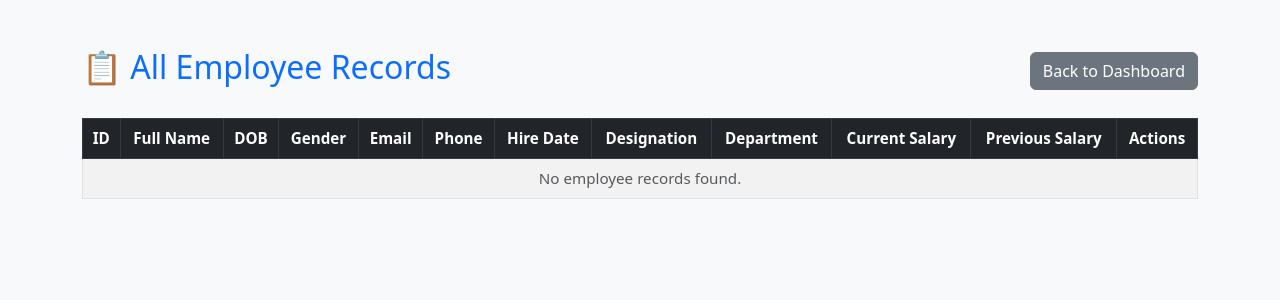
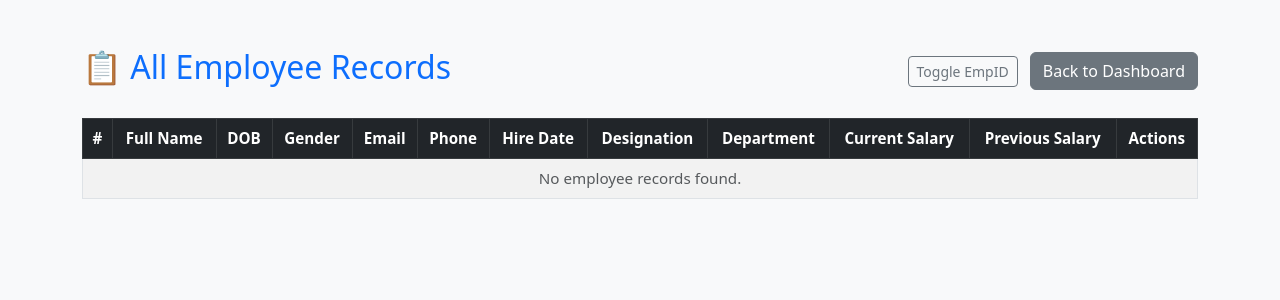
Before and after one commit to pratham1kruk/HR-management-system, a Flask app: page /employees/ in a window 1280 px wide. Shown: the top 300 px of the page. Run offline with Flask 3, Linux system fonts and the light colour scheme; data that the repository does not hold is empty; some libraries are stand-ins or nearby versions.

Commit message:
employee_list.html feature added

```diff
--- a/backend/templates/employee_list.html
+++ b/backend/templates/employee_list.html
@@ -12,16 +12,21 @@
     </style>
 </head>
 <body class="bg-light">
+
 <div class="container py-5">
     <div class="d-flex justify-content-between align-items-center mb-4">
         <h2 class="text-primary">📋 All Employee Records</h2>
+        <div>
+            <button class="btn btn-sm btn-outline-secondary me-2" onclick="toggleEmpId()">Toggle EmpID</button>
             <a href="{{ url_for('employee.employee_home') }}" class="btn btn-secondary">Back to Dashboard</a>
+        </div>
     </div>
 
     <table class="table table-bordered table-striped table-hover">
         <thead class="table-dark text-center">
             <tr>
-                    <th>ID</th>
+                <th>#</th>
+                <th class="emp-id-column d-none">EmpID</th>
                 <th>Full Name</th>
                 <th>DOB</th>
                 <th>Gender</th>
@@ -38,7 +43,8 @@
         <tbody>
             {% for emp in employees %}
             <tr>
-                    <td class="text-center">{{ emp.emp_id }}</td>
+                <td class="text-center" data-bs-toggle="tooltip" title="EmpID: {{ emp.emp_id }}">{{ loop.index }}</td>
+                <td class="emp-id-column d-none text-center">{{ emp.emp_id }}</td>
                 <td>{{ emp.full_name }}</td>
                 <td>{{ emp.dob or '—' }}</td>
                 <td>{{ emp.gender or '—' }}</td>
@@ -63,11 +69,27 @@
             </tr>
             {% else %}
             <tr>
-                    <td colspan="13" class="text-center text-muted">No employee records found.</td>
+                <td colspan="14" class="text-center text-muted">No employee records found.</td>
             </tr>
             {% endfor %}
         </tbody>
     </table>
 </div>
+
+<!-- Bootstrap JS for tooltip -->
+<script src="https://cdn.jsdelivr.net/npm/bootstrap@5.3.0/dist/js/bootstrap.bundle.min.js"></script>
+<script>
+    // Enable Bootstrap tooltips
+    const tooltipTriggerList = [].slice.call(document.querySelectorAll('[data-bs-toggle="tooltip"]'));
+    tooltipTriggerList.map(t => new bootstrap.Tooltip(t));
+
+    // Toggle EmpID column
+    function toggleEmpId() {
+        document.querySelectorAll('.emp-id-column').forEach(col => {
+            col.classList.toggle('d-none');
+        });
+    }
+</script>
+
 </body>
 </html>
```
Lines whose indentation alone changed are shown as unchanged.
